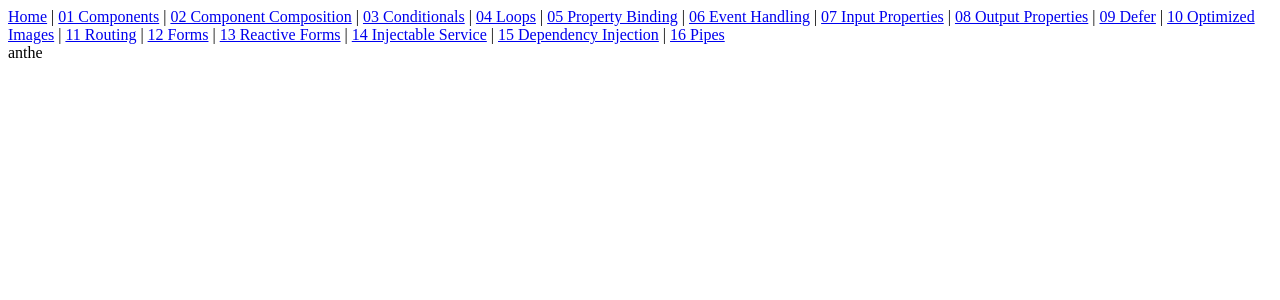
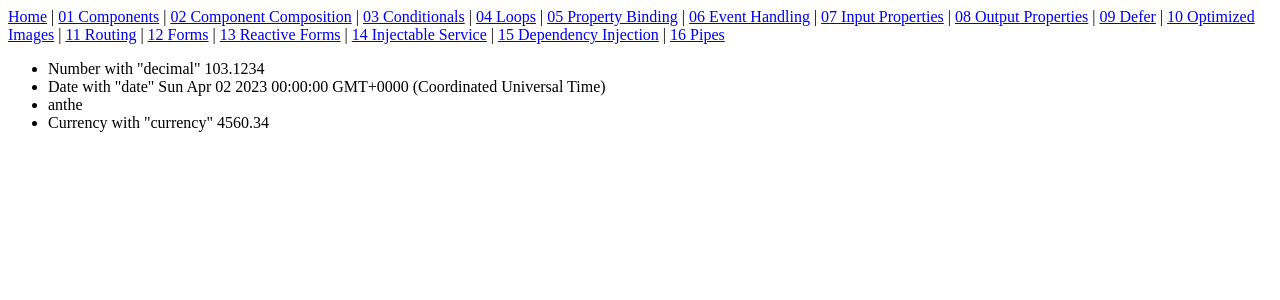
Before and after one commit to anthe-sleeckx/angular-tutorials, an Angular app: page /pipes in a window 1280 px wide. Shown: the top 300 px of the page. Built offline with nearby package versions, Linux system fonts and the light colour scheme.

Commit message:
formatting with pipes

```diff
--- a/src/app/16Pipes/pipes.ts
+++ b/src/app/16Pipes/pipes.ts
@@ -4,10 +4,18 @@ import { LowerCasePipe } from '@angular/common';
 @Component({
     selector: 'app-root',
     template: `
-    {{ username | lowercase }}
+     <ul>
+      <li>Number with "decimal" {{ num }}</li>
+      <li>Date with "date" {{ birthday }}</li>
+      <li>{{ username | lowercase }}</li>
+      <li>Currency with "currency" {{ cost }}</li>
+    </ul>
   `,
     imports: [LowerCasePipe],
 })
 export class Pipes {
     username = 'anThe';
+    num = 103.1234;
+    birthday = new Date(2023, 3, 2);
+    cost = 4560.34;
 }
```
